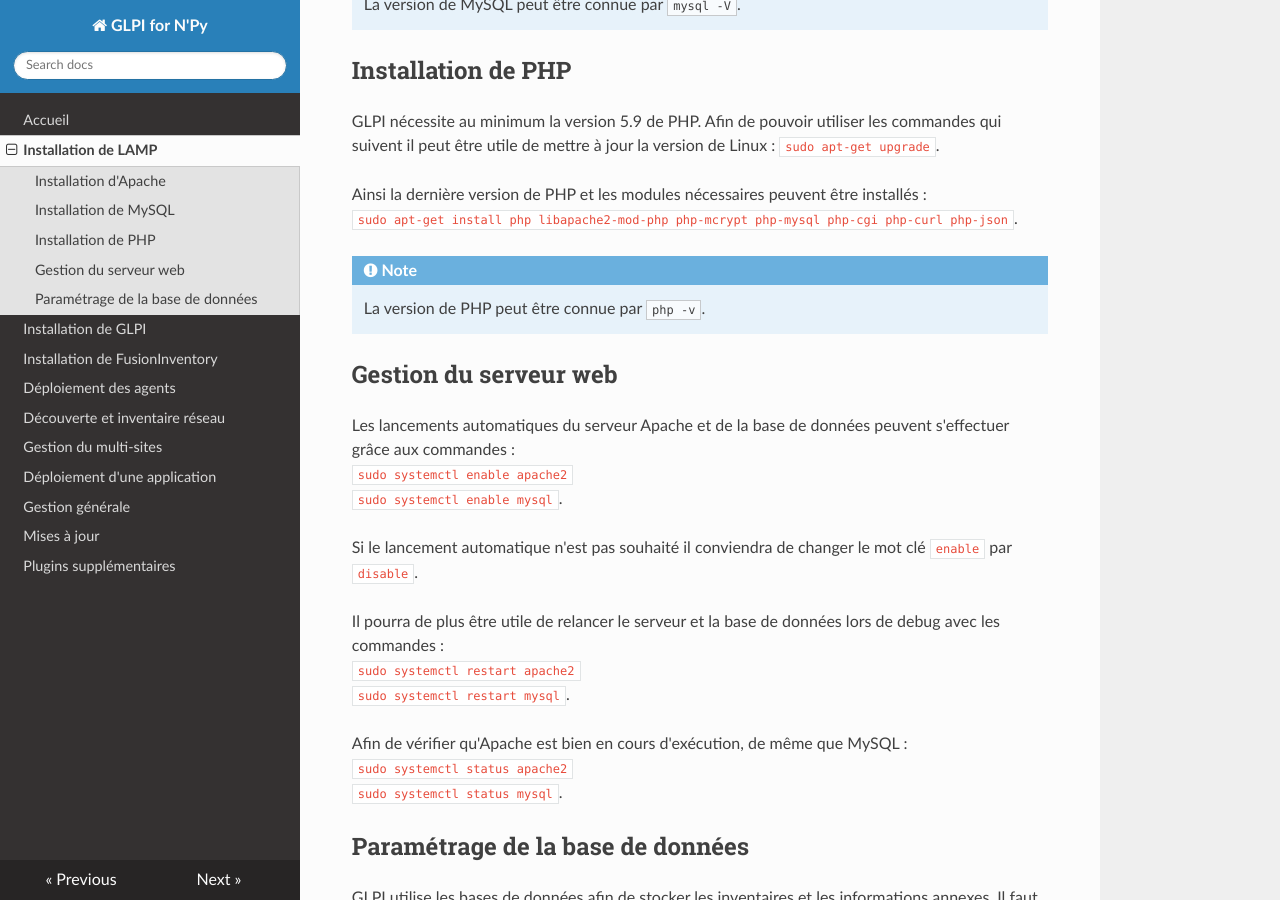
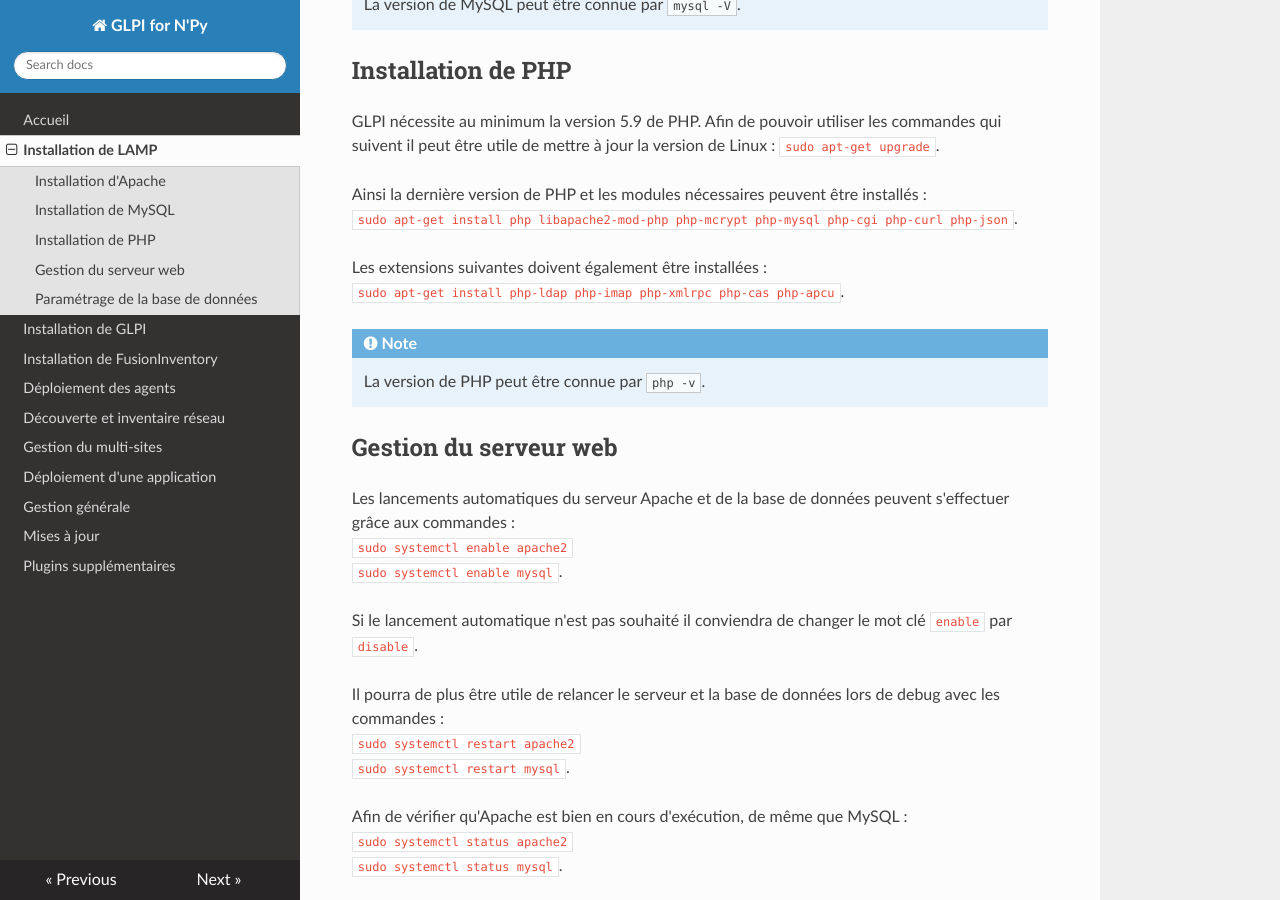
Before and after one commit to MarieBergeret/GLPIproject_doc, an MkDocs documentation site: the page built from docs/installLAMP.md, in a window 1280 px wide and 900 px high, scrolled down 586 px. Built offline with MkDocs 1.6.1, drawn with Linux system fonts in a browser that asks for light colours; nearby versions of some CDN libraries; old or Windows-style settings are respelled for this version of MkDocs.

Commit message:
ajout noms packages

```diff
--- a/docs/installLAMP.md
+++ b/docs/installLAMP.md
@@ -25,6 +25,9 @@
 
 Ainsi la dernière version de PHP et les modules nécessaires peuvent être installés :
 `sudo apt-get install php libapache2-mod-php php-mcrypt php-mysql php-cgi php-curl php-json`.
+
+Les extensions suivantes doivent également être installées :
+`sudo apt-get install php-ldap php-imap php-xmlrpc php-cas php-apcu`.
 
 !!! note
 
```
Also changed, not shown: docs/installGLPI.md (+3 -3 lines), docs/index.md (line endings or trailing spaces).
